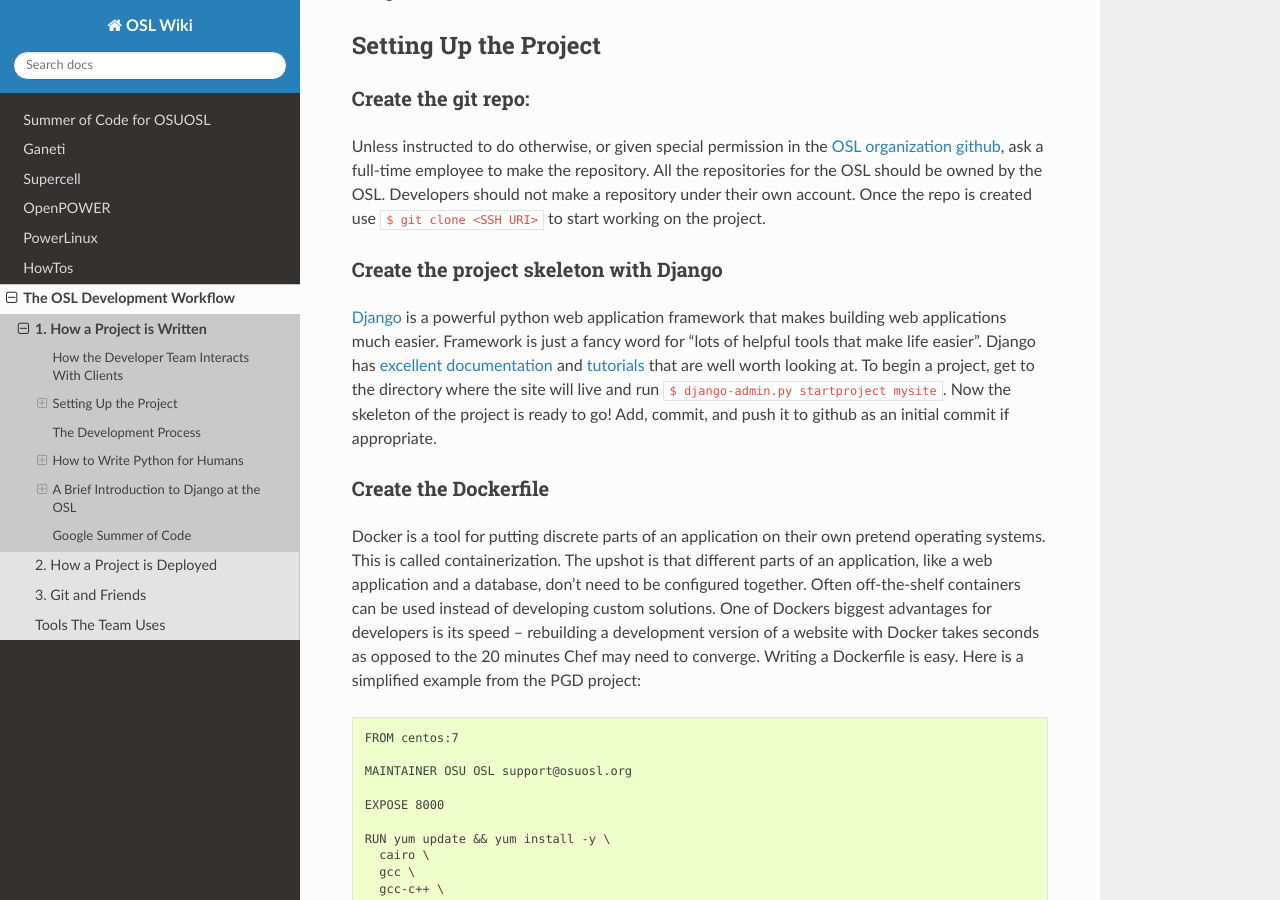
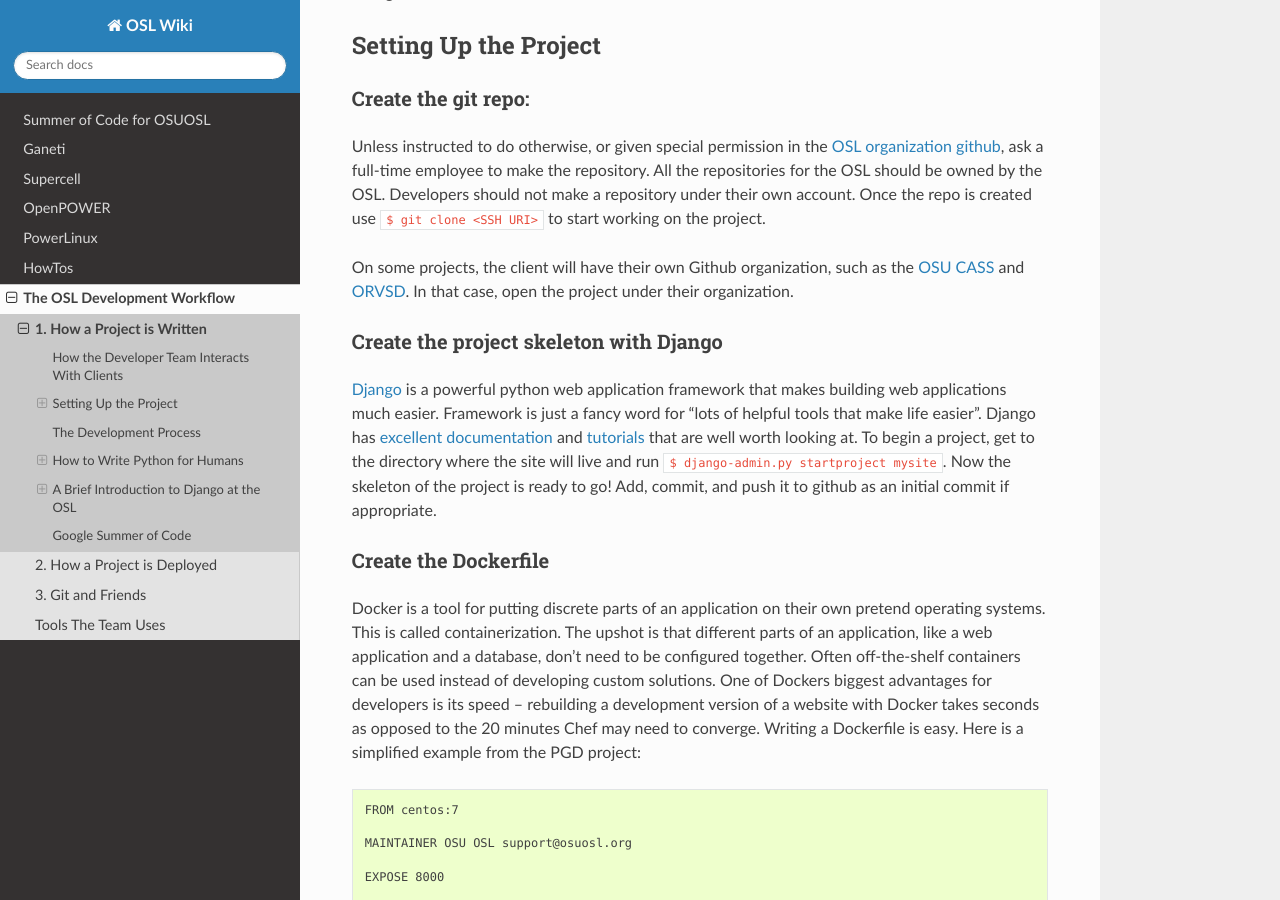
Before and after one commit to osuosl/wiki, a Sphinx documentation site: the page built from source/development_process/1_development.rst, in a window 1280 px wide and 900 px high, scrolled down 931 px. Built offline with Sphinx 7.4.7 and the Read the Docs theme 2.0.0, drawn with Linux system fonts in a browser that asks for light colours.

Commit message:
Describe opening a repo under a client's github

```diff
--- a/source/development_process/1_development.rst
+++ b/source/development_process/1_development.rst
@@ -52,6 +52,13 @@ special permission in the `OSL organization github
 All the repositories for the OSL should be owned by the OSL. Developers should
 not make a repository under their own account. Once the repo is created use ``$
 git clone <SSH URI>`` to start working on the project.
+
+On some projects, the client will have their own Github organization, such as
+the `OSU CASS`_ and `ORVSD`_. In that case, open the project under their
+organization.
+
+.. _OSU CASS: https://github.com/osu-cass/
+.. _ORVSD: http://github.com/orvsd/
 
 Create the project skeleton with Django
 ~~~~~~~~~~~~~~~~~~~~~~~~~~~~~~~~~~~~~~~
```
